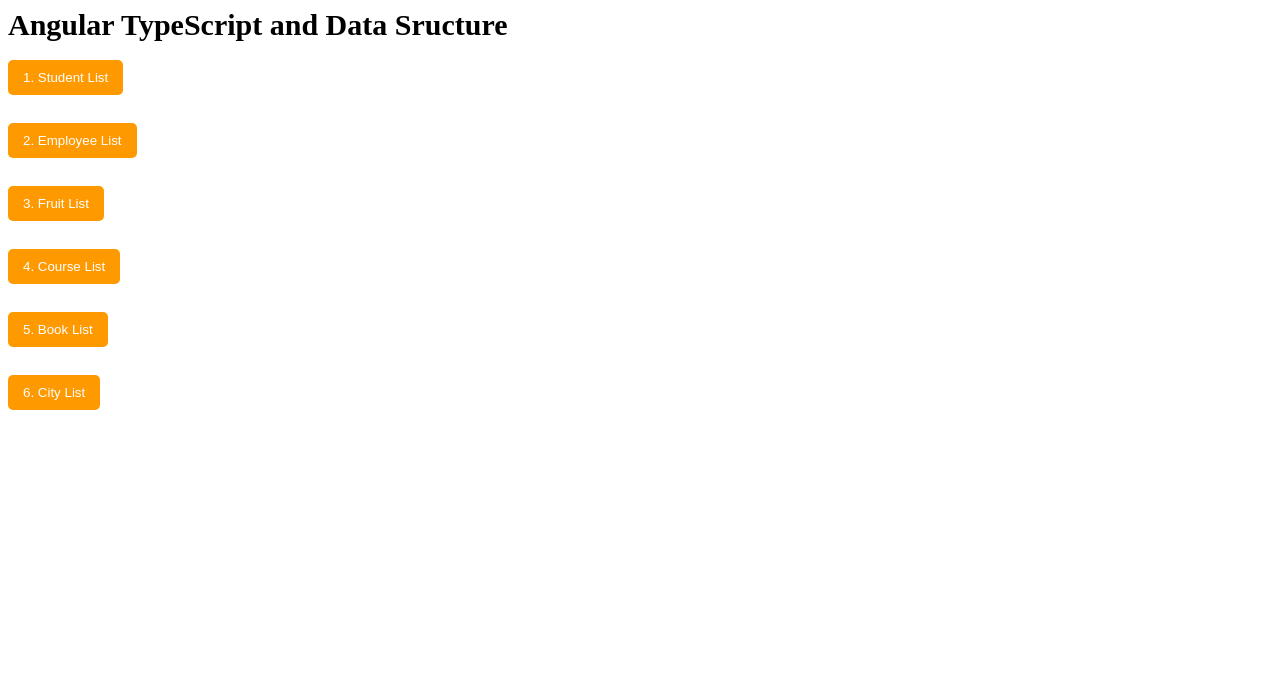
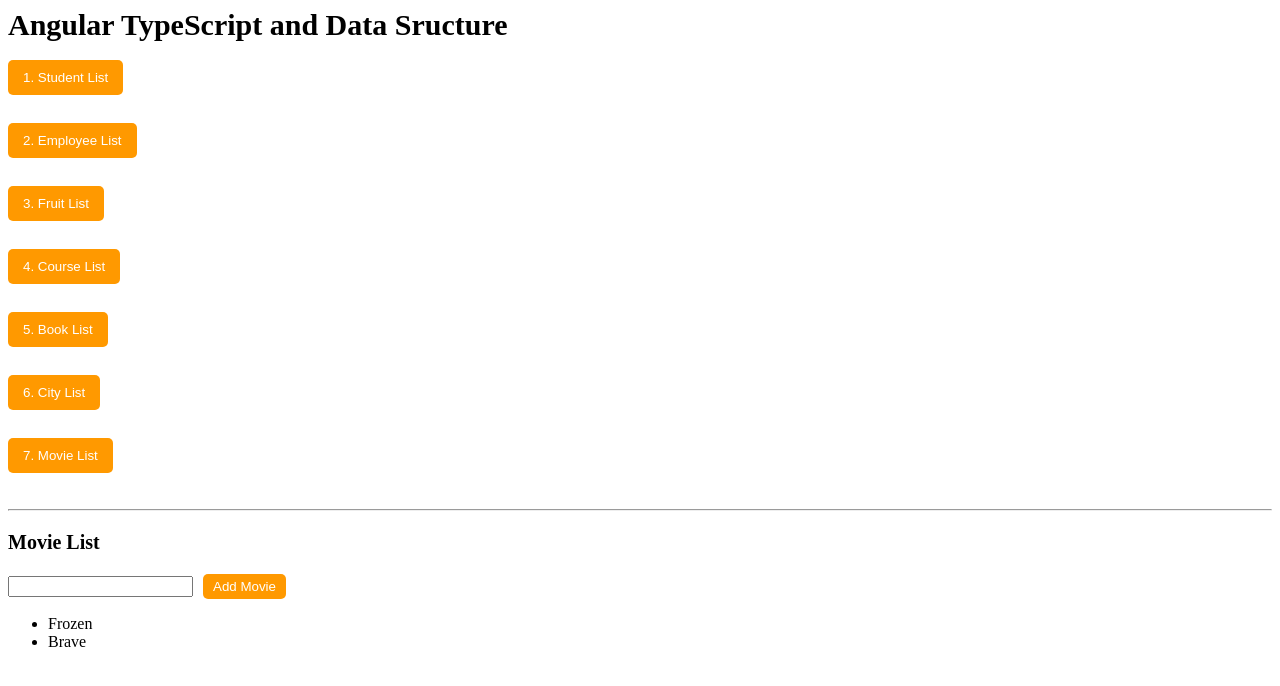
Before and after one commit to ricoparico/TypeScript-and-data-structures, an Angular app: page /movielist in a window 1280 px wide. Before the commit this address led to /. Shown: the top 686 px of the page. Built offline with nearby package versions, Linux system fonts and the light colour scheme.

Commit message:
No.7 Movie List

```diff
--- a/src/app/app-routing.module.ts
+++ b/src/app/app-routing.module.ts
@@ -7,6 +7,7 @@ import { FruitlistComponent } from './components/fruitlist/fruitlist.component';
 import { CourselistComponent } from './components/courselist/courselist.component';
 import { BooklistComponent } from './components/booklist/booklist.component';
 import { CitylistComponent } from './components/citylist/citylist.component';
+import { MovielistComponent } from './components/movielist/movielist.component';
 
 const routes: Routes = [
   {path: "", component: LandingpageComponent},
@@ -15,7 +16,8 @@ const routes: Routes = [
   {path: "fruitlist", component: FruitlistComponent},
   {path: "courselist", component: CourselistComponent},
   {path: "booklist", component: BooklistComponent},
-  {path: "citylist", component: CitylistComponent}
+  {path: "citylist", component: CitylistComponent},
+  {path: "movielist", component: MovielistComponent}
 ];
 
 @NgModule({
--- a/src/app/app.component.html
+++ b/src/app/app.component.html
@@ -6,5 +6,6 @@
 <button routerLink="courselist">4. Course List</button><br><br>
 <button routerLink="booklist">5. Book List</button><br><br>
 <button routerLink="citylist">6. City List</button><br><br>
+<button routerLink="movielist">7. Movie List</button><br><br>
 
 <router-outlet></router-outlet>
--- a/src/app/app.module.ts
+++ b/src/app/app.module.ts
@@ -13,6 +13,7 @@ import { FruitlistComponent } from './components/fruitlist/fruitlist.component';
 import { CourselistComponent } from './components/courselist/courselist.component';
 import { BooklistComponent } from './components/booklist/booklist.component';
 import { CitylistComponent } from './components/citylist/citylist.component';
+import { MovielistComponent } from './components/movielist/movielist.component';
 
 @NgModule({
   declarations: [
@@ -23,7 +24,8 @@ import { CitylistComponent } from './components/citylist/citylist.component';
     FruitlistComponent,
     CourselistComponent,
     BooklistComponent,
-    CitylistComponent
+    CitylistComponent,
+    MovielistComponent
   ],
   imports: [
     BrowserModule,
--- /dev/null
+++ b/src/app/components/movielist/movielist.component.css
@@ -0,0 +1,18 @@
+p {
+    font-size: 20px;
+    font-weight: bold;
+}
+button{
+    background-color: #ff9900;
+    color: white;
+    border: none;
+    border-radius: 5px;
+    padding: 5px 10px;
+    cursor: pointer;
+    transition: background-color o.3s ease;
+    margin-left: 10px;
+}
+
+button:hover{
+    background-color: #ffd000;
+}
--- /dev/null
+++ b/src/app/components/movielist/movielist.component.html
@@ -0,0 +1,12 @@
+<hr>
+<p>Movie List</p>
+
+<input type="text" [(ngModel)]="movie"/>
+
+<button (click)="addMovies()">Add Movie</button>
+
+<ul>
+    <li *ngFor="let movie of movieList">
+        {{ movie }}
+    </li>
+</ul>
--- /dev/null
+++ b/src/app/components/movielist/movielist.component.ts
@@ -0,0 +1,18 @@
+import { Component } from '@angular/core';
+
+@Component({
+  selector: 'app-movielist',
+  templateUrl: './movielist.component.html',
+  styleUrl: './movielist.component.css'
+})
+export class MovielistComponent {
+  movieList: string[]=["Frozen", "Brave"];
+  movie: string="";
+
+  addMovies(){
+    if (this.movie){
+      this.movieList.push(this.movie);
+      this.movie="";
+    }
+  }
+}
```
Also changed, not shown: 1 other file (tests, documents, lock files or other folders).
